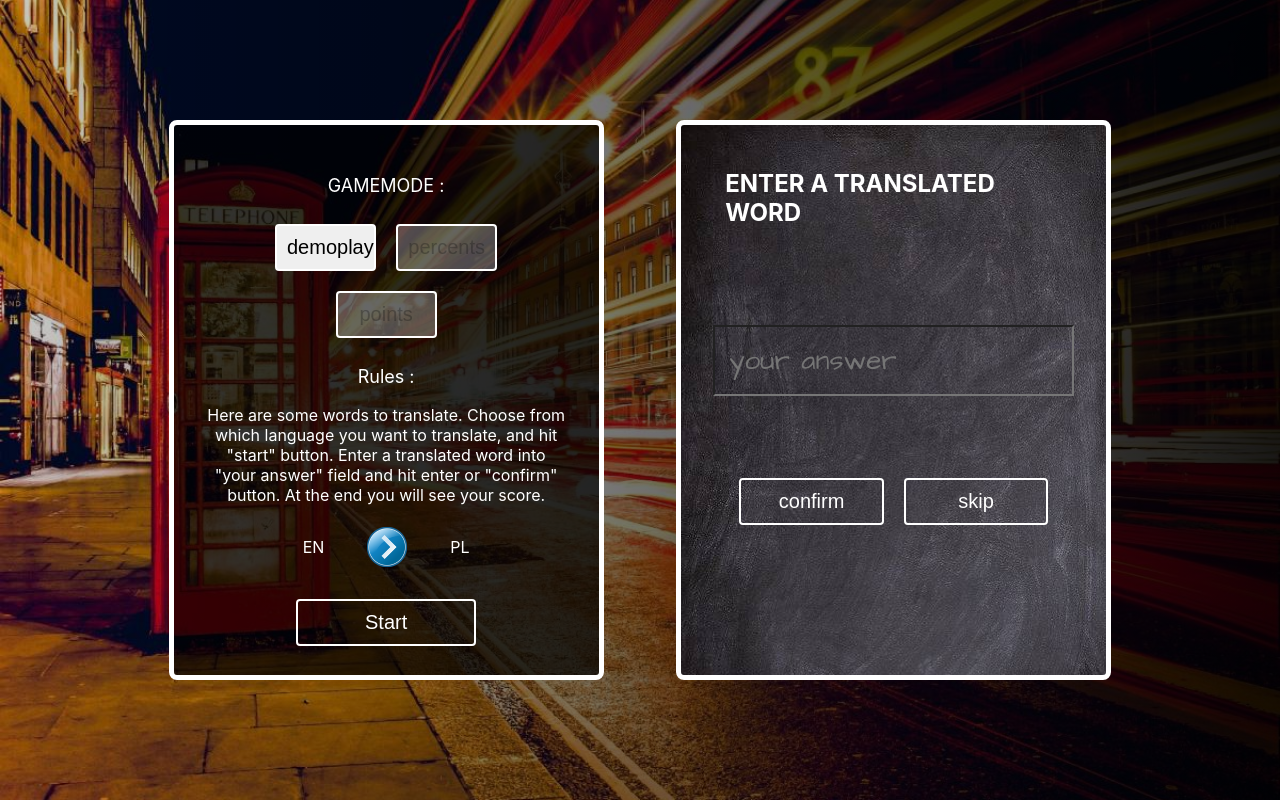
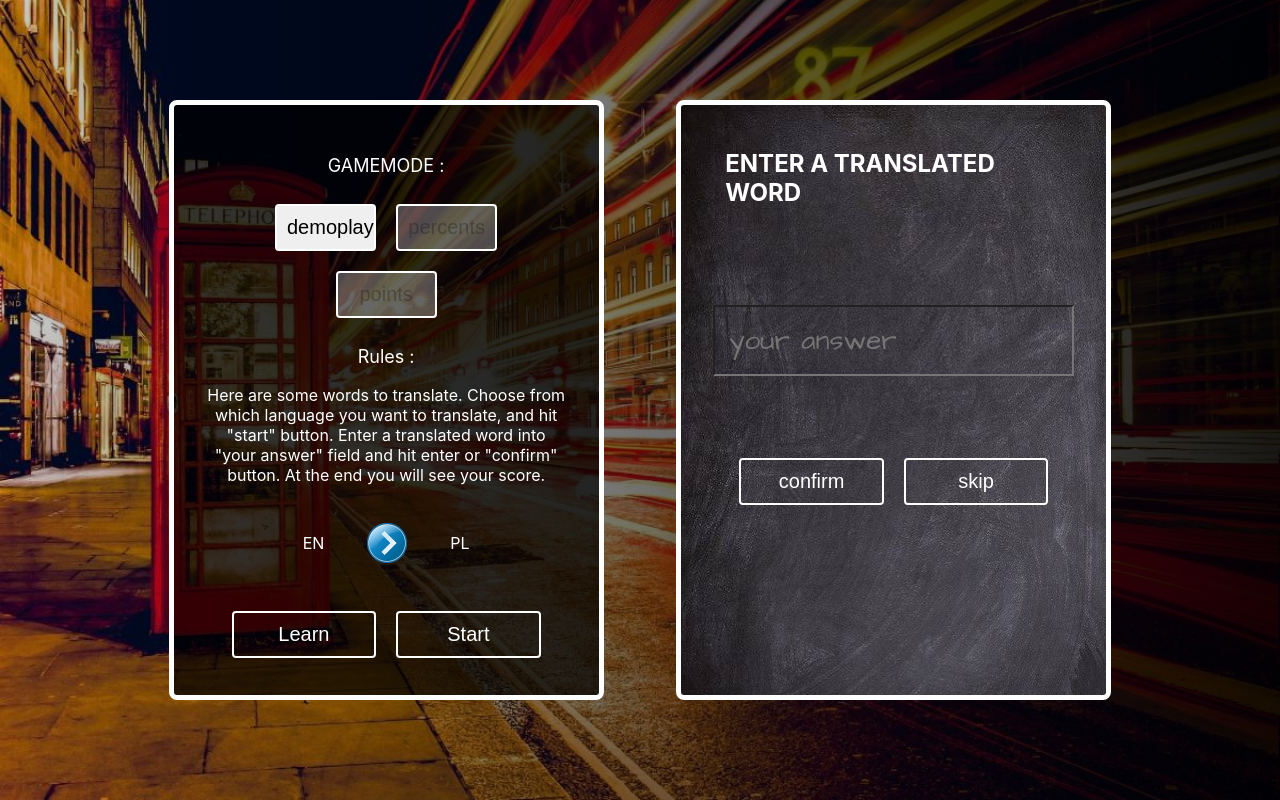
Before and after one commit to WarmuzWojtek/English-IT, a React (Create React App) app: page /demo in a window 1280 px wide. Built offline with nearby package versions, Linux system fonts and the light colour scheme.

Commit message:
Add Learn Modal

```diff
--- a/package.json
+++ b/package.json
@@ -9,6 +9,7 @@
     "gsap": "^3.7.1",
     "react": "^17.0.2",
     "react-dom": "^17.0.2",
+    "react-responsive-modal": "^6.1.0",
     "react-router-dom": "^5.2.0",
     "react-scripts": "4.0.3",
     "react-transition-group": "^4.4.2",
--- a/src/Components/LanguageSwitch/languageSwitch.css
+++ b/src/Components/LanguageSwitch/languageSwitch.css
@@ -5,8 +5,8 @@
   justify-content: space-evenly;
   align-items: center;
   color: var(--secondary);
-  margin-top: var(--spacing-xs);
-  margin-bottom: var(--spacing-xs);
+  margin-top: var(--spacing-sm);
+  margin-bottom: var(--spacing-sm);
   cursor: pointer;
 }
 
--- a/src/Components/Playground/Playground.jsx
+++ b/src/Components/Playground/Playground.jsx
@@ -1,4 +1,5 @@
 import { useState, useEffect } from 'react';
+import { Modal } from 'react-responsive-modal';
 import { words } from '../../Constants/words'
 import LanguageSwitch from '../LanguageSwitch/LanguageSwitch'
 import './playground.css'
@@ -12,6 +13,7 @@ const Playground = () => {
   const [comment, setComment] = useState('');
   const [currentIndex, setCurrentIndex] = useState();
   const [isEnglishFirst, setIsEnglishFirst] = useState(true);
+  const [open, setOpen] = useState(false);
 
   useEffect(() => {
     setQuestions(words);
@@ -66,6 +68,10 @@ const Playground = () => {
     setIsEnglishFirst(!isEnglishFirst);
   }
 
+  function handleLearntBtn() {
+    setOpen(true)
+  }
+
   return (
     <div className='gameContainer'>
       <div className='gameMenu'>
@@ -78,6 +84,18 @@ const Playground = () => {
         <p className='modeName'>Rules :</p>
         <p className='modeDescription'>Here are some words to translate. Choose from which language you want to translate, and hit "start" button. Enter a translated word into "your answer" field and hit enter or "confirm" button. At the end you will see your score.</p>
         <LanguageSwitch isEnglishFirst={isEnglishFirst} onClickFn={handleLanguageSwitch} />
+        <button onClick={handleLearntBtn} className='startGameBtn'>Learn</button>
+        <Modal style={{ background: 'black' }} open={open} onClose={() => setOpen(false)}>
+          <h2 style={{ textAlign: 'center' }}>Demoplay Module</h2>
+          {words.map(word => (
+            <div className='modalContainer'>
+              <p className='modalWord' style={{ color: 'blue' }}>{word.q}</p>
+              <p className='modalWord'>:</p>
+              <p className='modalWord'>{word.a}</p>
+            </div>
+          ))}
+
+        </Modal>
         <button onClick={handleStartBtn} className='startGameBtn'>Start</button>
       </div>
       <div className='gameBoard' style={{ backgroundImage: `url(${process.env.PUBLIC_URL + '/images/board.jpg'})` }}>
--- a/src/Components/Playground/playground.css
+++ b/src/Components/Playground/playground.css
@@ -7,7 +7,7 @@
 
 .gameMenu {
   width: 40%;
-  height: 70vh;
+  height: 75vh;
   padding: var(--spacing-sm);
   border: 5px solid var(--secondary);
   border-radius: 8px;
@@ -45,7 +45,7 @@
 }
 
 .startGameBtn {
-  width: 50%;
+  width: 40%;
   background: transparent;
   color: var(--secondary);
   border: 2px solid var(--secondary);
@@ -85,8 +85,7 @@
   /* padding: var(--spacing-sm); */
   /* border: 5px solid var(--secondary); */
   border-radius: 8px;
-  width: 40%;
-  height: 70vh;
+  height: 75vh;
   padding: var(--spacing-sm);
   border: 5px solid var(--secondary);
   border-radius: 8px;
@@ -123,3 +122,20 @@
   border: none;
   outline: none;
 }
+
+.modalContainer {
+  background-image: var(--maingradient);
+  border: 1px solid var(--primary);
+  /* border-bottom: none; */
+  margin: 10px auto;
+  min-width: 50vw;
+  display: flex;
+  justify-content: space-evenly;
+  border-radius: 8px;
+  /* align-items:center; */
+}
+
+.modalWord {
+  width: 20%;
+  text-align: center;
+}
--- a/src/index.js
+++ b/src/index.js
@@ -1,5 +1,6 @@
 import React from 'react';
 import ReactDOM from 'react-dom';
+import 'react-responsive-modal/styles.css';
 import './index.css';
 import App from './App';
 import reportWebVitals from './reportWebVitals';
```
Also changed, not shown: 1 other file (tests, documents, lock files or other folders).
